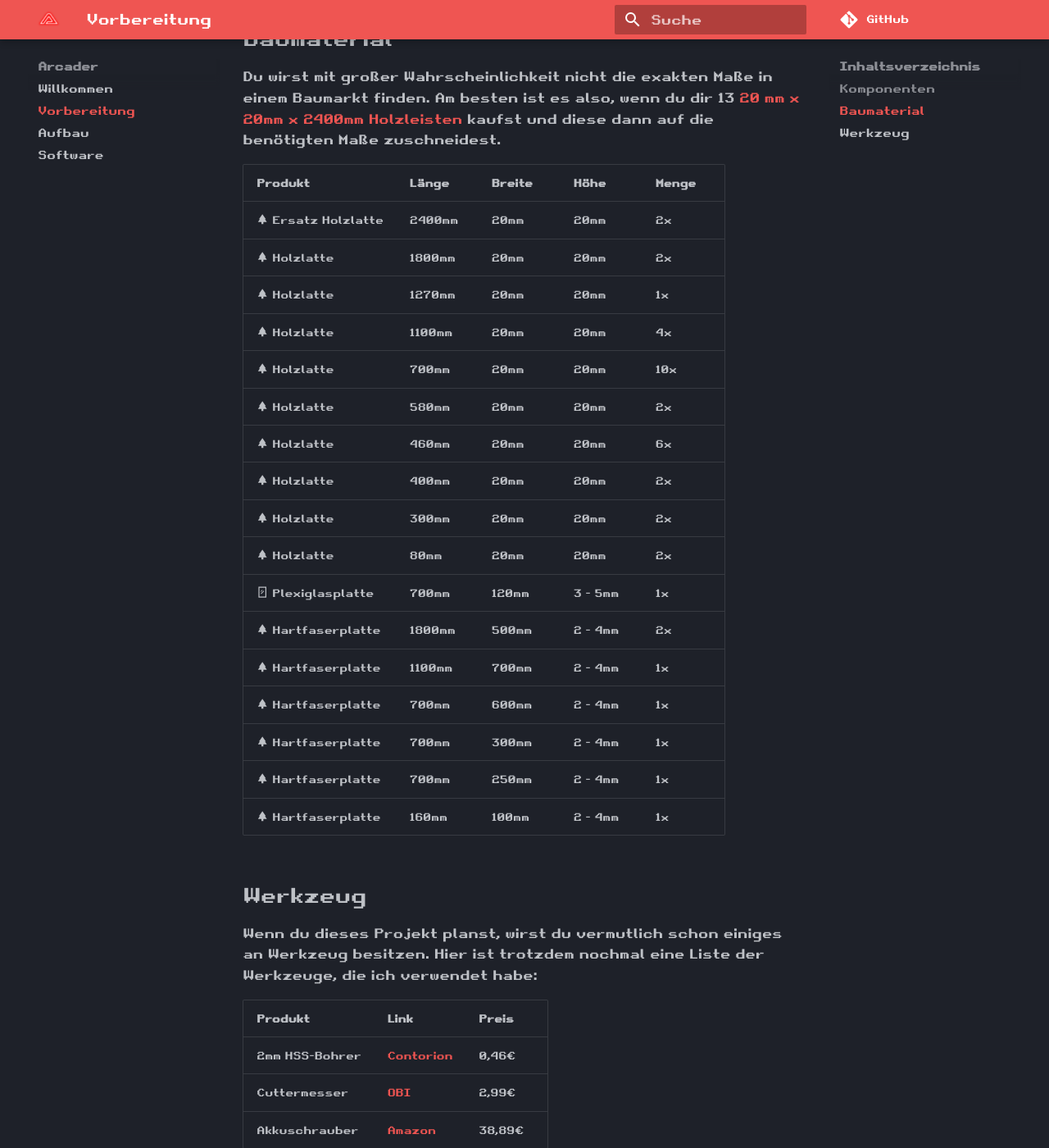
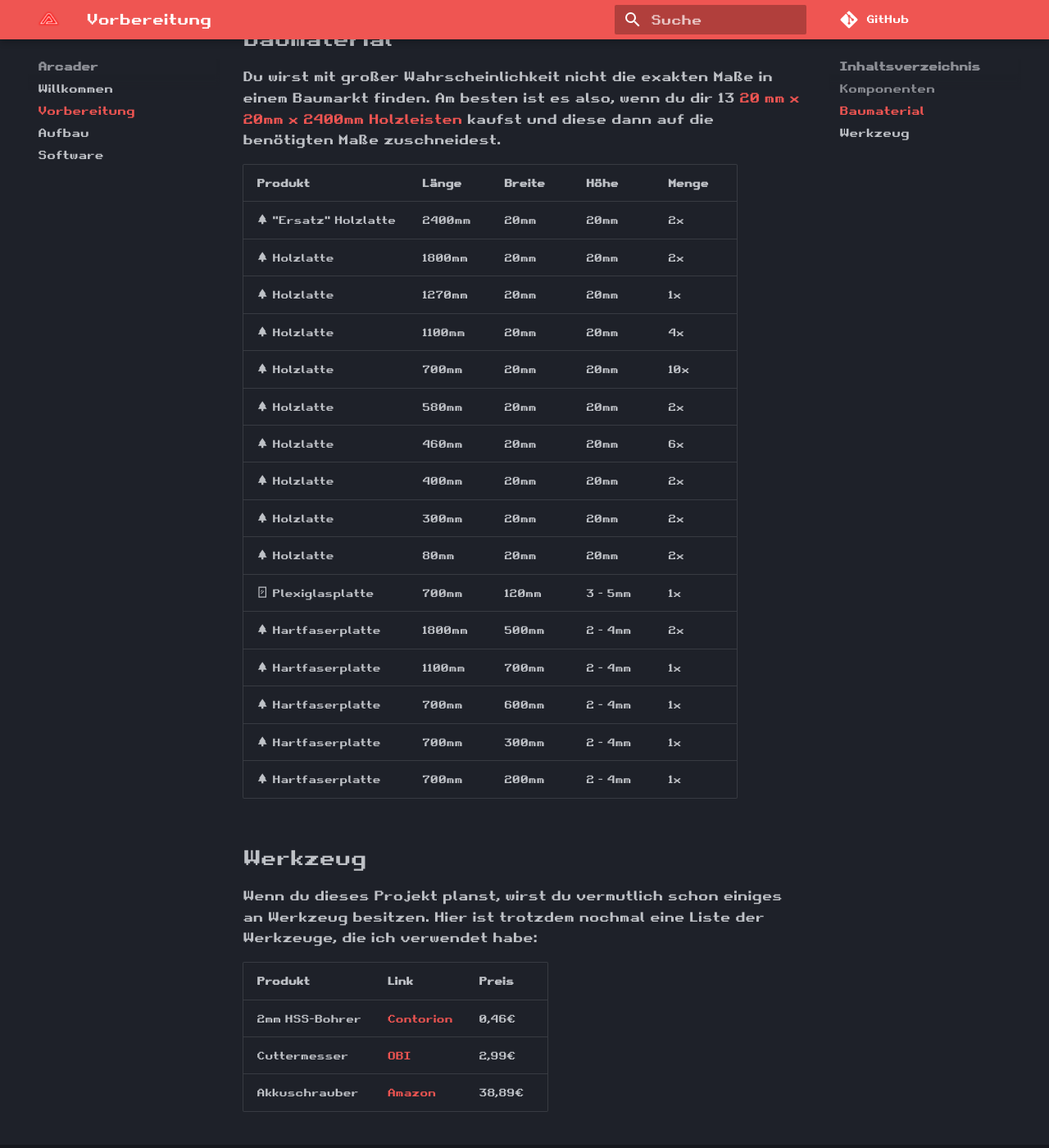
Before and after one commit to HazDu/Arcader, an MkDocs documentation site: the page built from docs/preparation.md, in a window 1280 px wide and 1400 px high, scrolled down 1063 px. Shown: the whole window at 82% size. Built offline with MkDocs 1.6.1 and Material for MkDocs 9.7.7, drawn with Linux system fonts in a browser that asks for light colours; emoji names are drawn with the system emoji font; comment, search, counter and statistics services are not loaded.

Commit message:
updated preperation.md

```diff
--- a/docs/preparation.md
+++ b/docs/preparation.md
@@ -29,25 +29,24 @@ dir
 13 [20 mm x 20mm x 2400mm Holzleisten](https://www.obi.de/p/1040195/quadratleiste-kiefer-20-mm-x-20-mm-laenge-2400-mm)
 kaufst und diese dann auf die benötigten Maße zuschneidest.
 
-| Produkt                                       | Länge  | Breite | Höhe    | Menge |
-|-----------------------------------------------|--------|--------|---------|-------|
-| :material-pine-tree-variant: Ersatz Holzlatte | 2400mm | 20mm   | 20mm    | 2x    |
-| :material-pine-tree-variant: Holzlatte        | 1800mm | 20mm   | 20mm    | 2x    |
-| :material-pine-tree-variant: Holzlatte        | 1270mm | 20mm   | 20mm    | 1x    |
-| :material-pine-tree-variant: Holzlatte        | 1100mm | 20mm   | 20mm    | 4x    |
-| :material-pine-tree-variant: Holzlatte        | 700mm  | 20mm   | 20mm    | 10x   |
-| :material-pine-tree-variant: Holzlatte        | 580mm  | 20mm   | 20mm    | 2x    |
-| :material-pine-tree-variant:  Holzlatte       | 460mm  | 20mm   | 20mm    | 6x    |
-| :material-pine-tree-variant: Holzlatte        | 400mm  | 20mm   | 20mm    | 2x    |
-| :material-pine-tree-variant: Holzlatte        | 300mm  | 20mm   | 20mm    | 2x    |
-| :material-pine-tree-variant: Holzlatte        | 80mm   | 20mm   | 20mm    | 2x    |
-| :material-mirror-rectangle: Plexiglasplatte   | 700mm  | 120mm  | 3 - 5mm | 1x    |
-| :material-pine-tree-variant: Hartfaserplatte  | 1800mm | 500mm  | 2 - 4mm | 2x    |
-| :material-pine-tree-variant: Hartfaserplatte  | 1100mm | 700mm  | 2 - 4mm | 1x    |
-| :material-pine-tree-variant: Hartfaserplatte  | 700mm  | 600mm  | 2 - 4mm | 1x    |
-| :material-pine-tree-variant: Hartfaserplatte  | 700mm  | 300mm  | 2 - 4mm | 1x    |
-| :material-pine-tree-variant: Hartfaserplatte  | 700mm  | 250mm  | 2 - 4mm | 1x    |
-| :material-pine-tree-variant: Hartfaserplatte  | 160mm  | 100mm  | 2 - 4mm | 1x    |
+| Produkt                                         | Länge  | Breite | Höhe    | Menge |
+|-------------------------------------------------|--------|--------|---------|-------|
+| :material-pine-tree-variant: "Ersatz" Holzlatte | 2400mm | 20mm   | 20mm    | 2x    |
+| :material-pine-tree-variant: Holzlatte          | 1800mm | 20mm   | 20mm    | 2x    |
+| :material-pine-tree-variant: Holzlatte          | 1270mm | 20mm   | 20mm    | 1x    |
+| :material-pine-tree-variant: Holzlatte          | 1100mm | 20mm   | 20mm    | 4x    |
+| :material-pine-tree-variant: Holzlatte          | 700mm  | 20mm   | 20mm    | 10x   |
+| :material-pine-tree-variant: Holzlatte          | 580mm  | 20mm   | 20mm    | 2x    |
+| :material-pine-tree-variant: Holzlatte          | 460mm  | 20mm   | 20mm    | 6x    |
+| :material-pine-tree-variant: Holzlatte          | 400mm  | 20mm   | 20mm    | 2x    |
+| :material-pine-tree-variant: Holzlatte          | 300mm  | 20mm   | 20mm    | 2x    |
+| :material-pine-tree-variant: Holzlatte          | 80mm   | 20mm   | 20mm    | 2x    |
+| :material-mirror-rectangle: Plexiglasplatte     | 700mm  | 120mm  | 3 - 5mm | 1x    |
+| :material-pine-tree-variant: Hartfaserplatte    | 1800mm | 500mm  | 2 - 4mm | 2x    |
+| :material-pine-tree-variant: Hartfaserplatte    | 1100mm | 700mm  | 2 - 4mm | 1x    |
+| :material-pine-tree-variant: Hartfaserplatte    | 700mm  | 600mm  | 2 - 4mm | 1x    |
+| :material-pine-tree-variant: Hartfaserplatte    | 700mm  | 300mm  | 2 - 4mm | 1x    |
+| :material-pine-tree-variant: Hartfaserplatte    | 700mm  | 200mm  | 2 - 4mm | 1x    |
 
 ## Werkzeug
 
```
